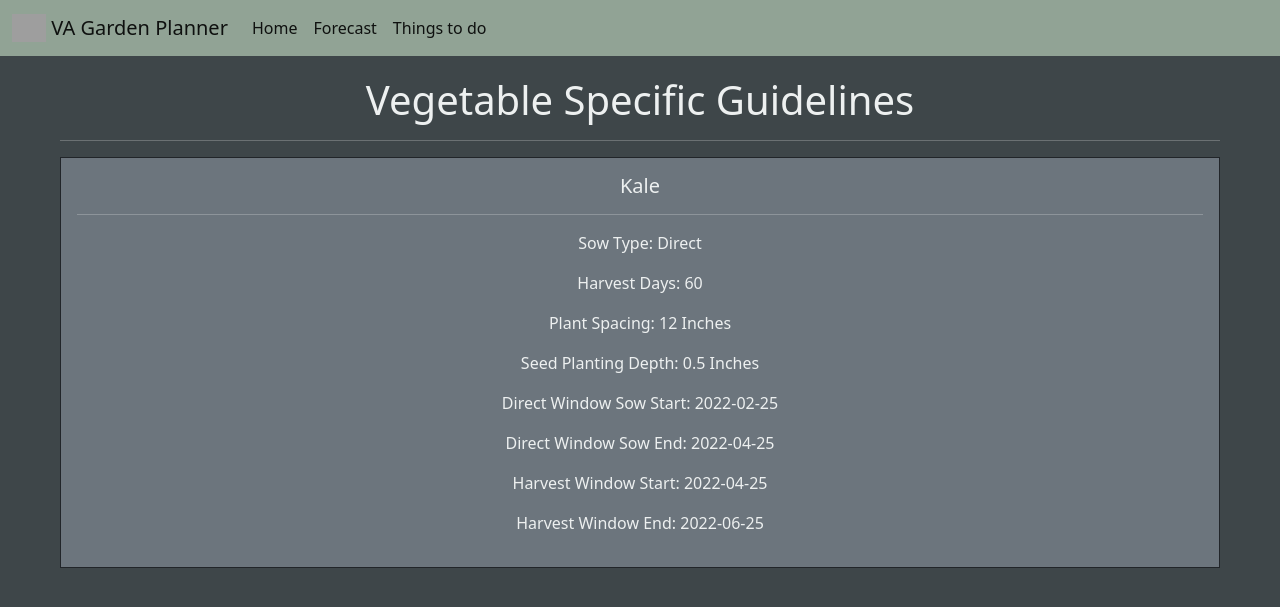
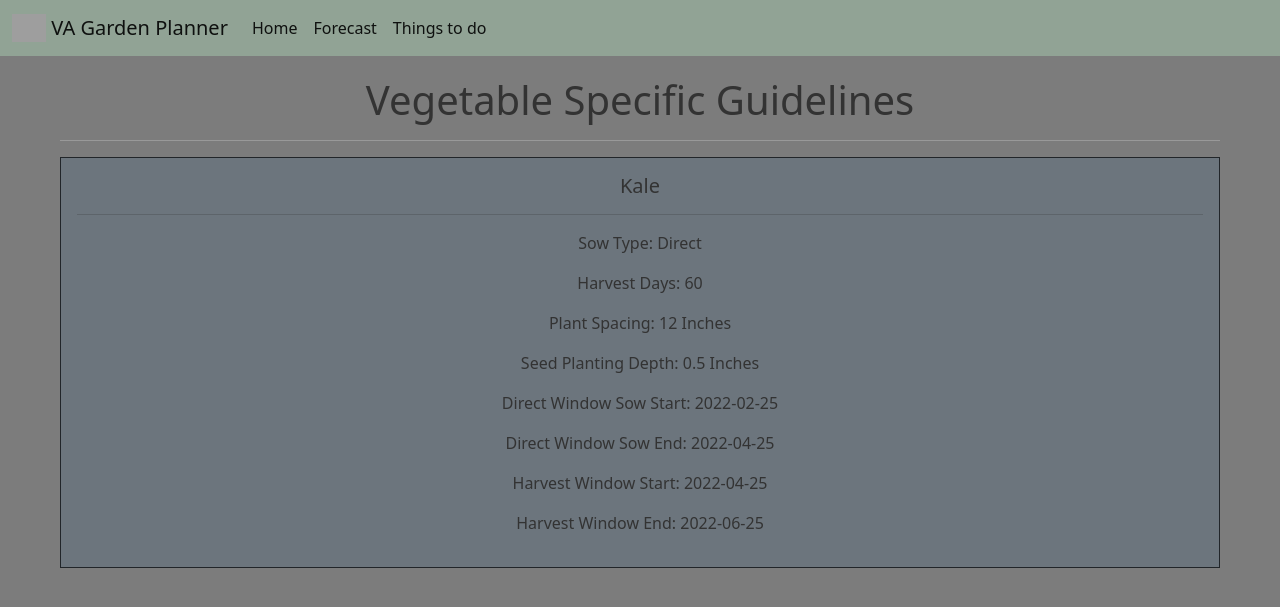
Before and after one commit to toquothty/garden-planner, a Flask app: a page that uses templates/base.html in a window 1280 px wide. Shown: the top 607 px of the page. Run offline with Flask 2, Linux system fonts and the light colour scheme; data comes from the database, SQL or seed files in the repository; grey boxes are pictures that could not be loaded.

Commit message:
Lots of css styling tweaks.

```diff
--- a/static/css/main.css
+++ b/static/css/main.css
@@ -1,3 +1,9 @@
+html {
+    -webkit-font-smoothing: antialiased;
+    -moz-osx-font-smoothing: grayscale;
+    line-height: 1.6;
+  }
+
 .flex-container {
     display: flex;
     align-items: center;
@@ -9,13 +15,6 @@
     margin-right: auto;
     text-align: center;
 }
-
-
-.card {
-    margin: 10px;
-    flex: 0 0 calc(50% - 20px);
-}
-
 .container {
     max-width: 1200px;
     padding: 20px;
@@ -24,45 +23,78 @@
     text-align: center;
 }
 
-.col-lg-3 {
-    padding: 10px;
+body {
+    background: #7c7c7c;
+    color: #EDF0F0;
+}
+
+h1,
+h2,
+h3,
+h4,
+h5 {
+  line-height: 1.2;
+  color: #333333;
+}
+.card-group {
+    flex: auto
+}
+.card {
+    flex: 1 1 50%;
+    border: 1.5px solid #efefef;
+    box-shadow: 2px 6px 25px rgba(0, 0, 0, 0.1);
+    transition: all 0.3s ease;
+    position: flex;
+    background-color: #a8a8a8;
+}
+.card-body {
+    white-space: normal;
+    word-wrap: break-word;
+    background-color: #a8a8a8;
+    color: #333333;
+}
+.card-title {
+    color: #333333;
+}
+
+.btn {
+    background: #91A395;
+    position: center;
+    display: block;
+    padding: auto;
+    color: #333333;
+    text-decoration: none;
+    text-align: center;
+}
+
+.col-xs-6,
+.col-sm-4,
+.col-sm-6,
+.col-md-4,
+.col-md-6,
+.col-lg-3,
+.col-lg-6 {
+    padding: 15px;
     text-align: center;
     margin: auto;
 }
 
-.col-sm-4 {
-    padding: 10px;
-    text-align: center;
-    margin: auto;
+.rounded-circle {
+    height: auto;
+    aspect-ratio: 4/3;
+    background-size: cover;
+    background-position: center;
+    background-repeat: no-repeat;
+    max-inline-size: 100%;
+    block-size: auto;
+    padding: 10px 10px 0px 10px;
 }
 
-body {
-    background: #3e4649;
-    color: #EDF0F0;
+.card-image {
+    height: auto;
+    aspect-ratio: 4/3;
+    background-size: cover;
+    background-position: center;
+    background-repeat: no-repeat;
+    max-inline-size: 100%;
 }
-
-.h-90.p-5 {
-    color: #EDF0F0;
-}
-
-
-h1 {
-    color: #EDF0F0;
-}
-
-.btn {
-    background: #91A395;
-    border-color: #3e4649;
-    position: center;
-}
-
-.card-body {
-    white-space: normal;
-    word-wrap: break-word;
-}
-
-img.rounded-circle {
-    aspect-ratio: 4/3;
-    object-fit: cover;
-    width: 80%;
-  }
```
